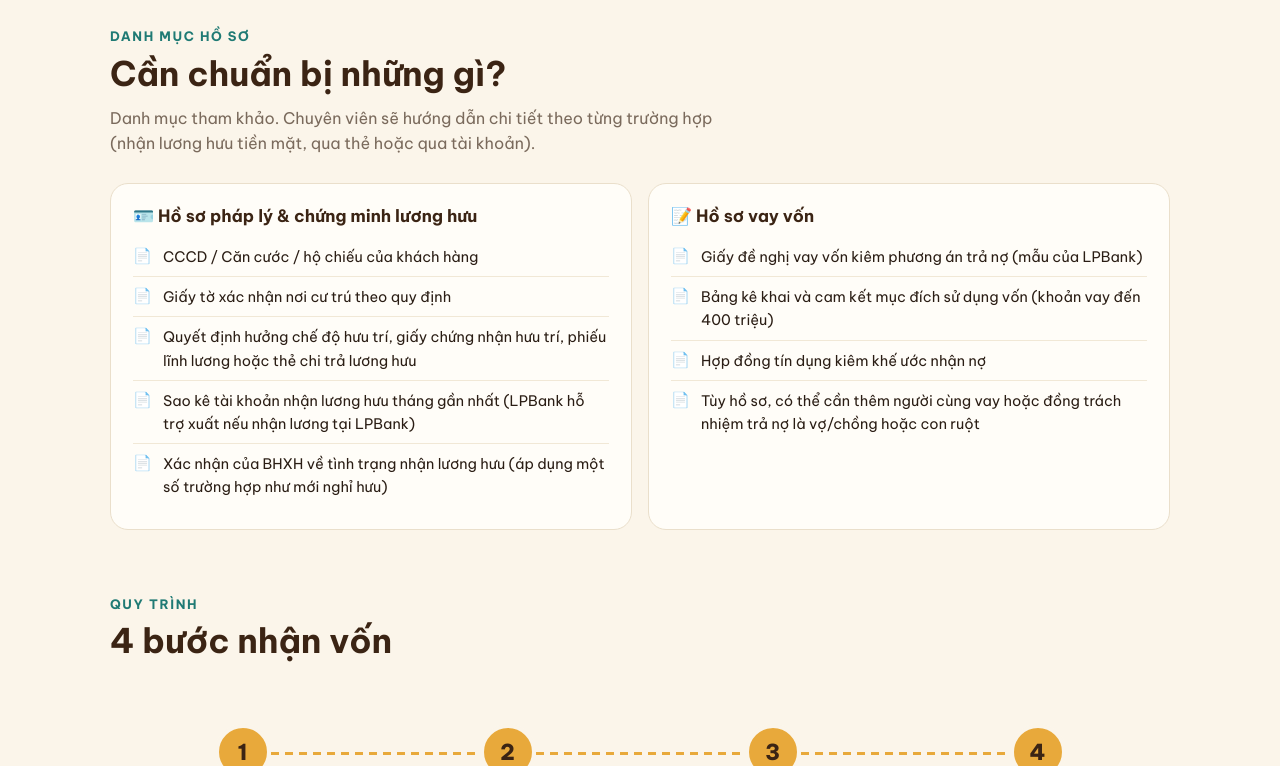
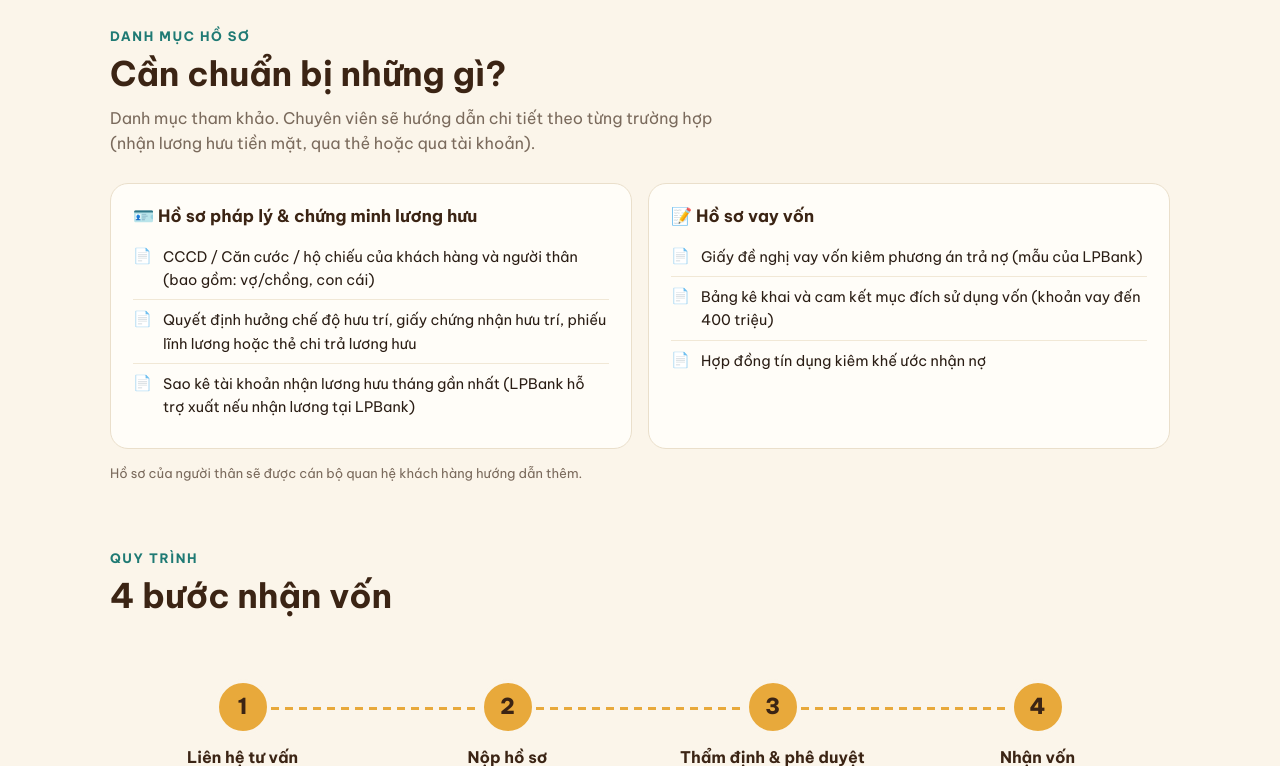
Before and after one commit to anh5nhatrang-lpbank/tuan-banker, a Node server app: page /cho-vay-huu-tri in a window 1280 px wide. Shown: the part 3129-3895 px from the top of the page. Run offline with Node 20, Linux system fonts and the light colour scheme; some libraries are stand-ins or nearby versions.

Commit message:
Chỉnh danh mục hồ sơ trang Cho vay Hưu trí theo góp ý
Co-Authored-By: Claude Sonnet 5.5 <noreply@anthropic.com>
Claude-Session: https://claude.ai/code/session_016UTtJjpAi25NwxeqgX1Fkd

```diff
--- a/views/huu-tri.ejs
+++ b/views/huu-tri.ejs
@@ -137,19 +137,17 @@
  <p class="ht-sub">Danh mục tham khảo. Chuyên viên sẽ hướng dẫn chi tiết theo từng trường hợp (nhận lương hưu tiền mặt, qua thẻ hoặc qua tài khoản).</p>
  <div class="ht-docs">
   <div class="ht-doc"><h3>🪪 Hồ sơ pháp lý &amp; chứng minh lương hưu</h3><ul>
-   <li>CCCD / Căn cước / hộ chiếu của khách hàng</li>
-   <li>Giấy tờ xác nhận nơi cư trú theo quy định</li>
+   <li>CCCD / Căn cước / hộ chiếu của khách hàng và người thân (bao gồm: vợ/chồng, con cái)</li>
    <li>Quyết định hưởng chế độ hưu trí, giấy chứng nhận hưu trí, phiếu lĩnh lương hoặc thẻ chi trả lương hưu</li>
    <li>Sao kê tài khoản nhận lương hưu tháng gần nhất (LPBank hỗ trợ xuất nếu nhận lương tại LPBank)</li>
-   <li>Xác nhận của BHXH về tình trạng nhận lương hưu (áp dụng một số trường hợp như mới nghỉ hưu)</li>
   </ul></div>
   <div class="ht-doc"><h3>📝 Hồ sơ vay vốn</h3><ul>
    <li>Giấy đề nghị vay vốn kiêm phương án trả nợ (mẫu của LPBank)</li>
    <li>Bảng kê khai và cam kết mục đích sử dụng vốn (khoản vay đến 400 triệu)</li>
    <li>Hợp đồng tín dụng kiêm khế ước nhận nợ</li>
-   <li>Tùy hồ sơ, có thể cần thêm người cùng vay hoặc đồng trách nhiệm trả nợ là vợ/chồng hoặc con ruột</li>
   </ul></div>
  </div>
+ <p class="ht-note">Hồ sơ của người thân sẽ được cán bộ quan hệ khách hàng hướng dẫn thêm.</p>
 </div></div>
 
 <div class="ht-sec"><div class="ht-wrap">
```
